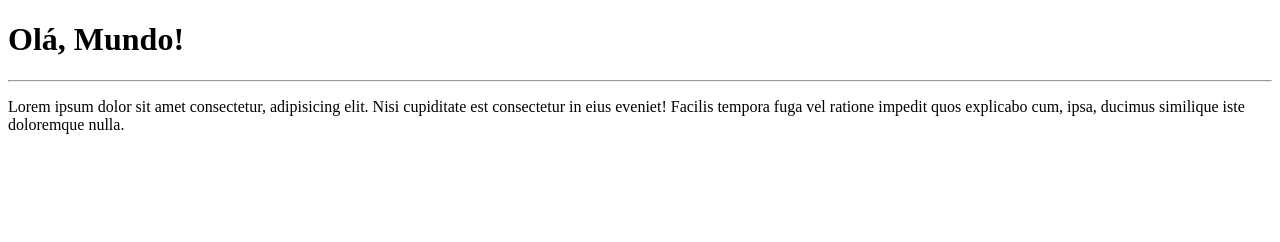
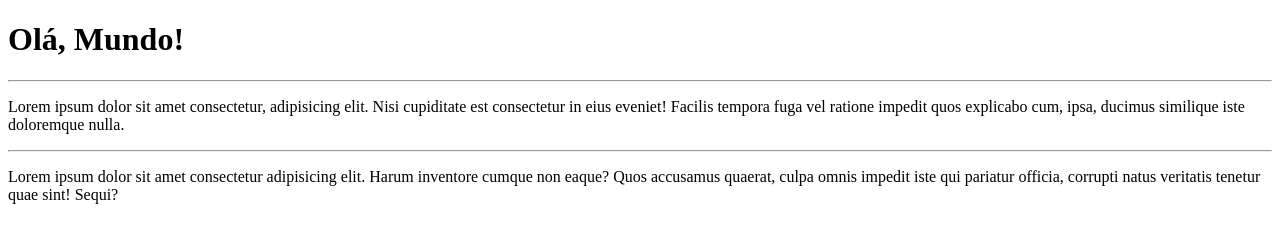
Before and after one commit to jobafi/Ola-Mundo, a plain HTML site: page site-exemplo/index.html in a window 1280 px wide. Drawn offline with Linux system fonts and the light colour scheme.

Commit message:
Adicionei um segundo parágrafo

```diff
--- a/site-exemplo/index.html
+++ b/site-exemplo/index.html
@@ -9,5 +9,7 @@
     <h1>Olá, Mundo!</h1>
     <hr>
     <p>Lorem ipsum dolor sit amet consectetur, adipisicing elit. Nisi cupiditate est consectetur in eius eveniet! Facilis tempora fuga vel ratione impedit quos explicabo cum, ipsa, ducimus similique iste doloremque nulla.</p>
+    <hr>
+    <p>Lorem ipsum dolor sit amet consectetur adipisicing elit. Harum inventore cumque non eaque? Quos accusamus quaerat, culpa omnis impedit iste qui pariatur officia, corrupti natus veritatis tenetur quae sint! Sequi?</p>
 </body>
 </html>
```
